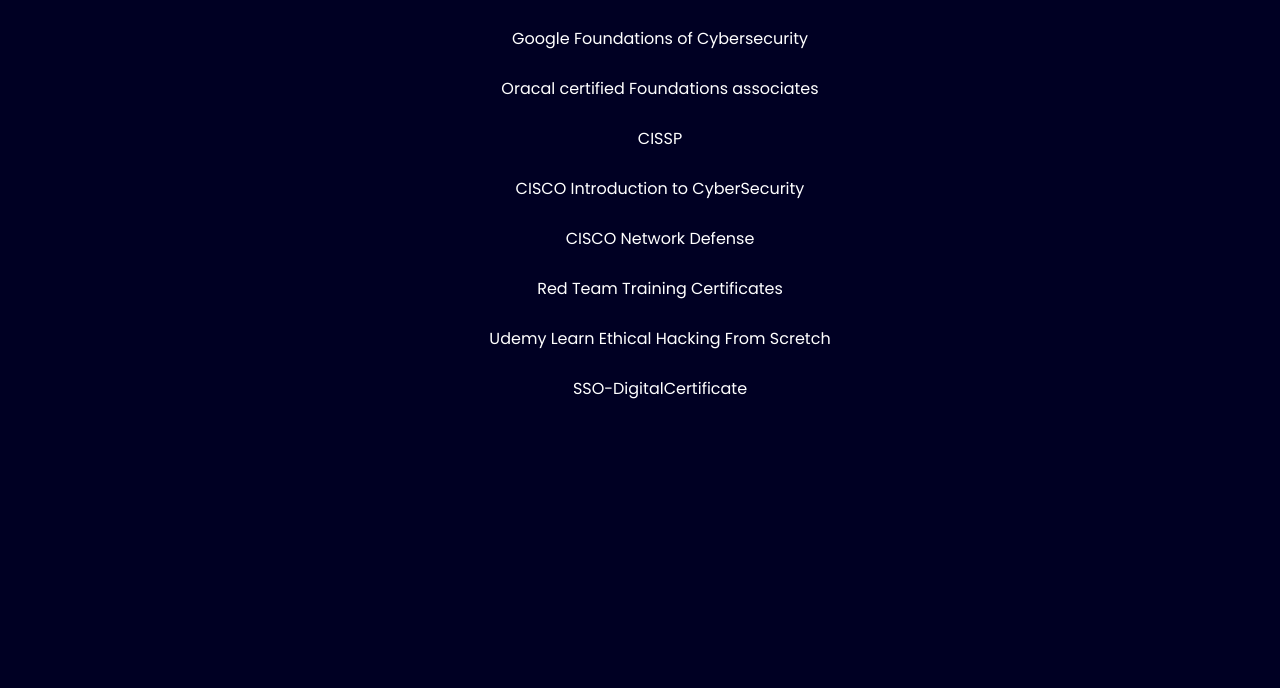
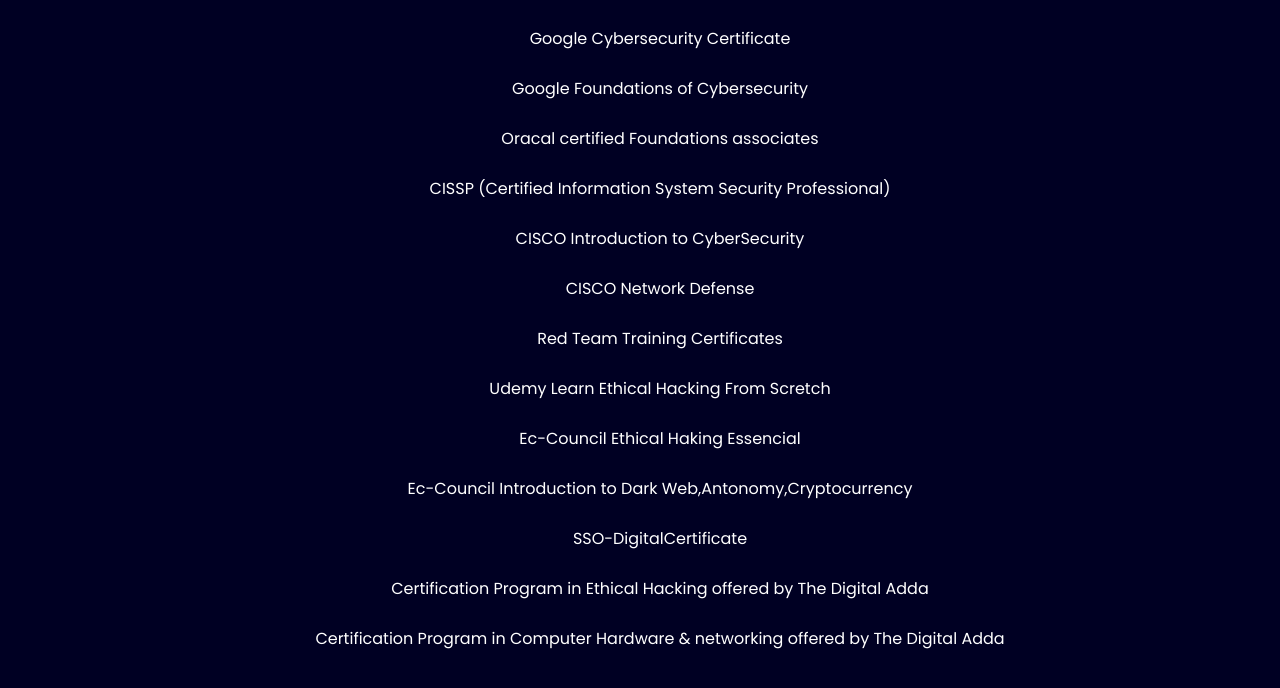
Before and after one commit to someshdhule/Potfolio, a plain HTML site: page Certificates.html in a window 1280 px wide. Shown: the part 110-798 px from the top of the page. Drawn offline with Linux system fonts and the light colour scheme.

Commit message:
Update Certificates.html

```diff
--- a/Certificates.html
+++ b/Certificates.html
@@ -54,6 +54,7 @@
             text-decoration: none;
 
         }
+
         main ul li {
             list-style: none;
             margin: 0 23px;
@@ -64,8 +65,6 @@
             color: rgb(166, 220, 232);
             font-size: 1.02rem;
         }
-
-
     </style>
 </head>
 
@@ -75,17 +74,31 @@
             <div class="left">Certificate's</div>
             <div class="right">
                 <ul>
-                    <li><a href="Coursera 3KHPAUW8QGJW.pdf" >Google Foundations of
+                    <li><a href="Coursera Google Cybersecurity.pdf">Google Cybersecurity Certificate</a></li>
+                    <li><a href="Coursera 3KHPAUW8QGJW.pdf">Google Foundations of
                             Cybersecurity</a></li>
                     <li><a href="eCertificate.pdf" style=>Oracal certified Foundations associates</a></li>
-                    <li><a href="CISSP certified information system security professional.pdf" style=>CISSP</a></li>
-                    <li><a href="Introduction_to_Cybersecurity_Badge20230321-28-15ayrgd.pdf" style=>CISCO Introduction to CyberSecurity</a></li>
+                    <li><a href="CISSP certified information system security professional.pdf" style=>CISSP (Certified
+                            Information System Security Professional)</a></li>
+                    <li><a href="Introduction_to_Cybersecurity_Badge20230321-28-15ayrgd.pdf" style=>CISCO Introduction
+                            to CyberSecurity</a></li>
                     <li><a href="Network_Defense_Badge20230322-28-1m98nln.pdf" style=>CISCO Network Defense</a></li>
                     <li><a href="STH Red Team Training Certificate - Somesh Gajanan Dhule.pdf" style=> Red Team Training
                             Certificates</a></li>
                     <li><a href="UC-c4962b0a-10ff-4f61-8305-3d25fe15fa85.jpg" style=>Udemy Learn Ethical Hacking From
                             Scretch</a></li>
+                    <li><a href="Ethical Haking Essencial.pdf" style=> Ec-Council Ethical Haking Essencial </a></li>
+
+                    <li><a href="Introduction to Dark Web,Antonomy,Cryptocurrency.pdf" style=> Ec-Council Introduction
+                            to Dark Web,Antonomy,Cryptocurrency </a></li>
                     <li><a href="SSO-DigitalCertificate.pdf" style=> SSO-DigitalCertificate</a></li>
+                    <li><a href="Digital Adda 1.pdf" style=> Certification Program in Ethical Hacking offered by The
+                            Digital Adda</a></li>
+                    <li><a href="Digtal Adda 2.pdf" style=> Certification Program in Computer Hardware & networking
+                            offered by The Digital Adda</a></li>
+
+
+
                 </ul>
             </div>
         </main>
```
Lines whose indentation alone changed are shown as unchanged.
